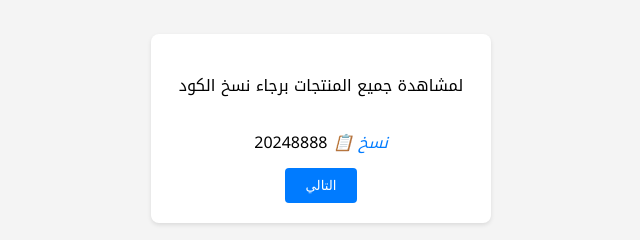
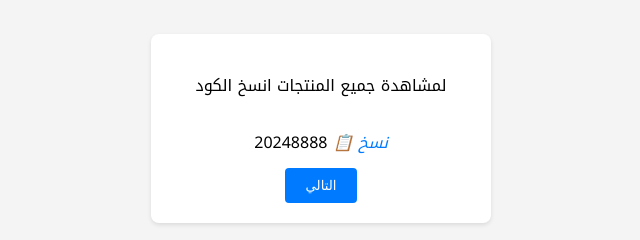
Before and after one commit to Shbrbush/Store, a plain HTML site: page shbrbush.html in a window 1280 px wide. Shown: the part 291-531 px from the top of the page, 319-959 px from the left. Drawn offline with Linux system fonts and the light colour scheme.

Commit message:
shbrbush.html

```diff
--- a/shbrbush.html
+++ b/shbrbush.html
@@ -86,7 +86,7 @@
     </header>
 
     <form>
-        <p>لمشاهدة جميع المنتجات برجاء نسخ الكود</p>
+        <p>لمشاهدة جميع المنتجات انسخ الكود</p>
         <div>
             <span id="code">20248888</span>
             <i class="icon-copy" onclick="copyCode()">📋 نسخ </i>
```
